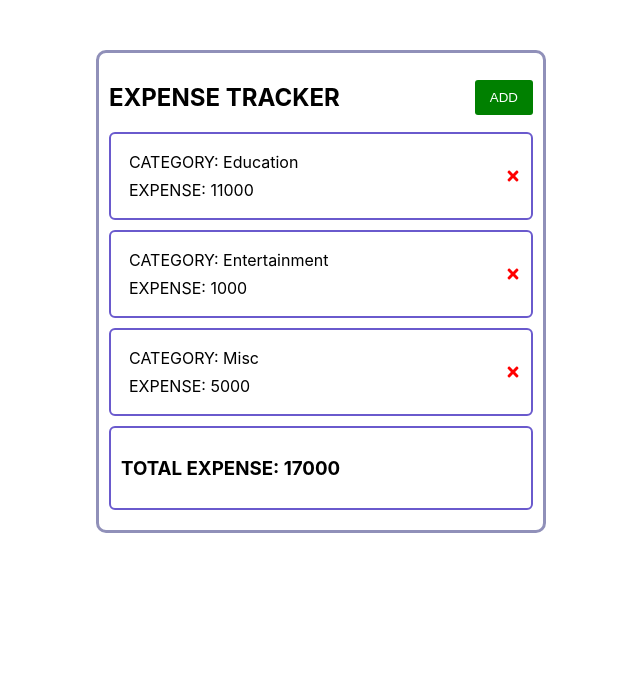
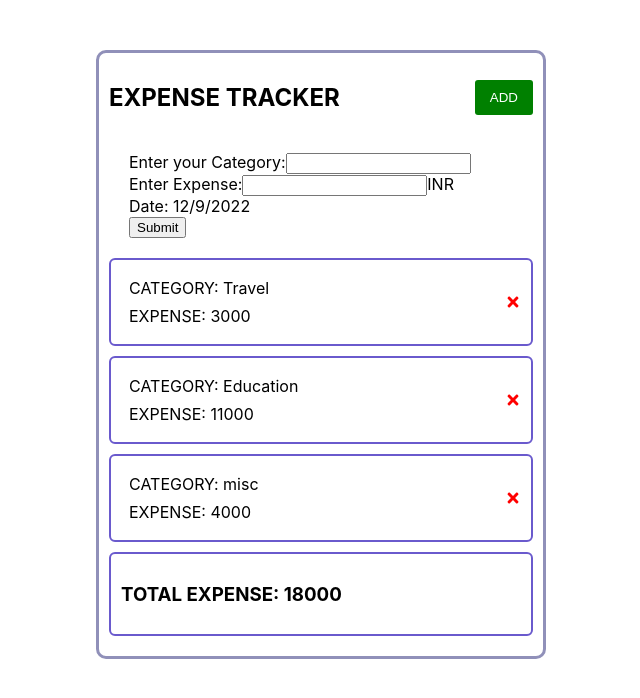
Before and after one commit to Twinie/React-Expense-Tracker, a React (Create React App) app: page / in a window 1280 px wide. Shown: the top 698 px of the page, without its empty margins (319-959 px from the left). Built offline with nearby package versions, Linux system fonts and the light colour scheme; data requests are answered from the project's data file.

Commit message:
added form, post request to add data to the server

```diff
--- a/db.json
+++ b/db.json
@@ -1,19 +1,20 @@
 {
   "posts": [
+    {
+      "id": 3,
+      "category": "Travel",
+      "expense": 3000
+    },
     {
       "id": 4,
       "category": "Education",
       "expense": 11000
     },
     {
-      "id": 5,
-      "category": "Entertainment",
-      "expense": 1000
-    },
-    {
-      "id": 6,
-      "category": "Misc",
-      "expense": 5000
+      "category": "misc",
+      "expense": 4000,
+      "presentDate": "14/9/2022",
+      "id": 6
     }
   ]
 }
--- a/src/App.js
+++ b/src/App.js
@@ -1,6 +1,7 @@
 import { useEffect, useState } from "react";
 import "./App.css";
 import Header from "./components/Header";
+import Form from "./components/Form";
 import Items from "./components/Items";
 
 function App() {
@@ -10,6 +11,7 @@ function App() {
   const fetchTask = async () => {
     const res = await fetch("http://localhost:5000/posts");
     let data = await res.json();
+    // let data1 = { ...data, expense: parseInt(data.expense) };
     return data;
   };
 
@@ -30,12 +32,27 @@ function App() {
     });
     const tasksCopy = [...tasks];
     setTasks(tasksCopy.filter((task) => task.id !== itemId));
-    // console.log(tasksCopy);
+  };
+
+  const postTask = async (data) => {
+    const res = await fetch(`http://localhost:5000/posts`, {
+      method: "POST",
+      credentials: "same-origin",
+      headers: {
+        "content-type": "application/json",
+      },
+      body: JSON.stringify(data),
+    });
+    //the response from post request is converted to json object.
+    const revertData = await res.json();
+    // that object with ID is pushed to the existing posts to get the unique key for every task and that i need for my items.js file
+    setTasks([...tasks, revertData]);
   };
 
   return (
     <div className="App">
       <Header />
+      <Form onPost={postTask} />
       <Items tasks={tasks} onDelete={deleteTask} />
     </div>
   );
--- a/src/components/Button.js
+++ b/src/components/Button.js
@@ -1,5 +1,6 @@
 const Button = () => {
   return (
+    <>
       <button
         style={{
           cursor: "pointer",
@@ -12,6 +13,7 @@ const Button = () => {
       >
         ADD
       </button>
+    </>
   );
 };
 
--- /dev/null
+++ b/src/components/Form.js
@@ -0,0 +1,45 @@
+import { useState } from "react";
+
+const Form = ({ onPost }) => {
+  const [category, setCategory] = useState("");
+  const [expense, setExpense] = useState("");
+
+  let d = new Date();
+  let presentDate =
+    d.getDate() + "/" + (d.getMonth() + 1) + "/" + d.getFullYear();
+  const handleSubmit = (event) => {
+    event.preventDefault();
+    // the object that has been posted actually gets converted to ^
+    // ^ string which curbs to add the number so expense is converted to number and assigned to its key.
+    let Expense = parseInt(expense);
+    onPost({ category, expense: Expense, presentDate });
+  };
+  return (
+    <form onSubmit={handleSubmit} style={{ margin: "20px" }}>
+      <label>
+        Enter your Category:
+        <input
+          type="text"
+          value={category}
+          onChange={(e) => setCategory(e.target.value)}
+        />
+      </label>
+      <br />
+      <label>
+        Enter Expense:
+        <input
+          type="number"
+          defaultValue={expense}
+          onChange={(e) => setExpense(e.target.value)}
+        />
+        INR
+        <br />
+      </label>
+      <label>Date: {presentDate}</label>
+      <br />
+      <input type="submit" />
+    </form>
+  );
+};
+
+export default Form;
--- a/src/components/Item.js
+++ b/src/components/Item.js
@@ -1,5 +1,6 @@
 import { FaTimes } from "react-icons/fa";
 
+//task assigned as props
 const Item = ({ task, onDelete }) => {
   return (
     <>
--- a/src/components/Items.js
+++ b/src/components/Items.js
@@ -1,13 +1,15 @@
 import Item from "./Item";
 
+//tasks assigned as props to get array from the virtual server
 const Items = ({ tasks, onDelete }) => {
   let expense = 0;
   return (
     <div>
       {tasks.map((task) => (
+        /* here the task is taken as attribute so that it can be used as props in item.js file */
         <Item task={task} key={task.id} onDelete={onDelete}></Item>
       ))}
-
+      {/* to sum up the expenses */}
       <div className="expense-total">
         {tasks.forEach((element) => (expense += element.expense))}
         <h3>TOTAL EXPENSE: {expense}</h3>
```
Lines whose indentation alone changed are shown as unchanged.
